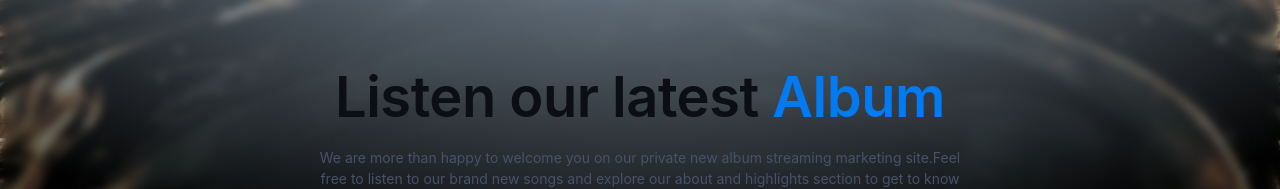
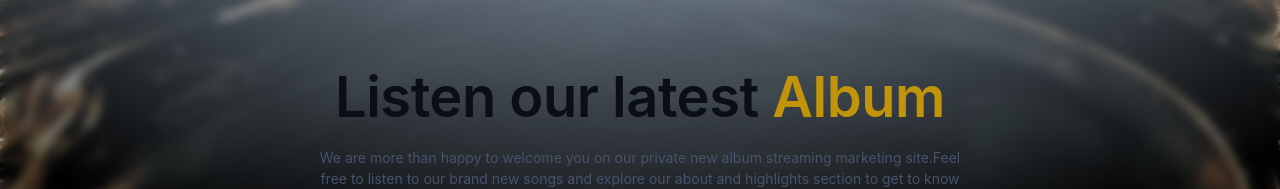
Before and after one commit to themis1986/sense_of_fear_infernal_decay_album_marketing_site, a React (Vite) app: page / in a window 1280 px wide. Shown: the part 264-453 px from the top of the page. Built offline with nearby package versions, Linux system fonts and the light colour scheme; no server answers; the database is empty.

Commit message:
small color adjustment

```diff
--- a/src/marketing-page/components/Hero.tsx
+++ b/src/marketing-page/components/Hero.tsx
@@ -79,9 +79,9 @@ export default function Hero() {
               variant="h1"
               sx={(theme) => ({
                 fontSize: "inherit",
-                color: "primary.main",
+                color: "warning.main",
                 ...theme.applyStyles("dark", {
-                  color: "primary.light",
+                  color: "warning.light",
                 }),
               })}
             >
```
